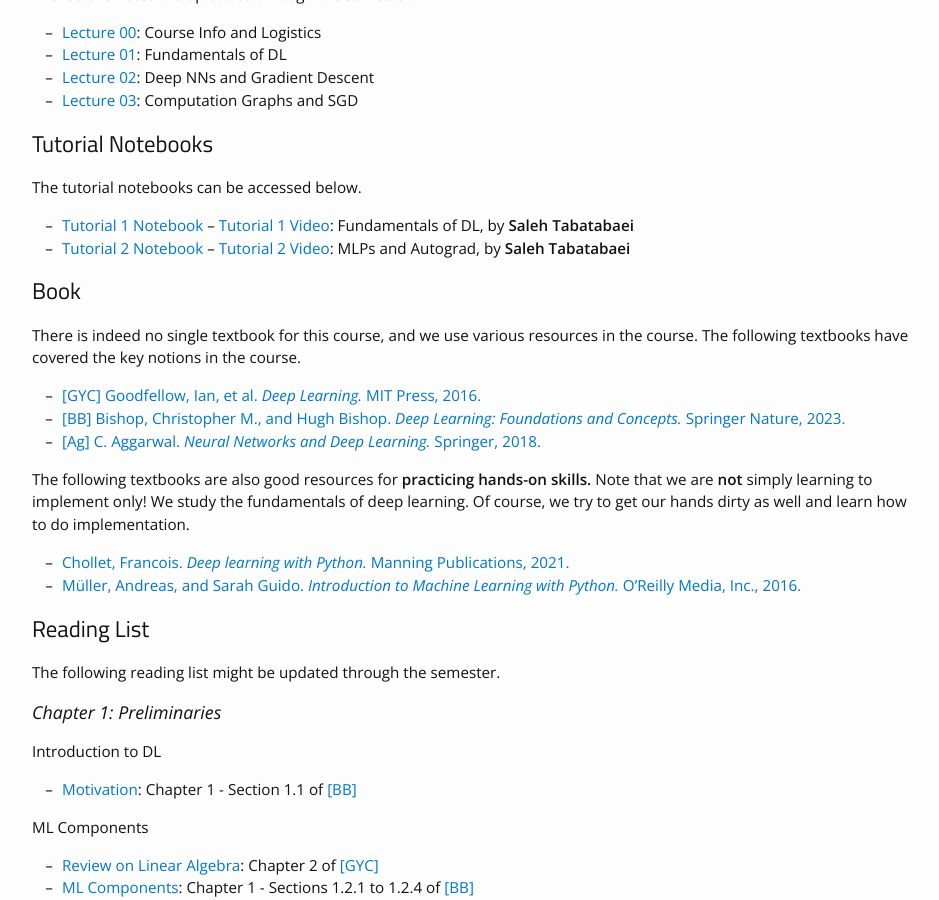
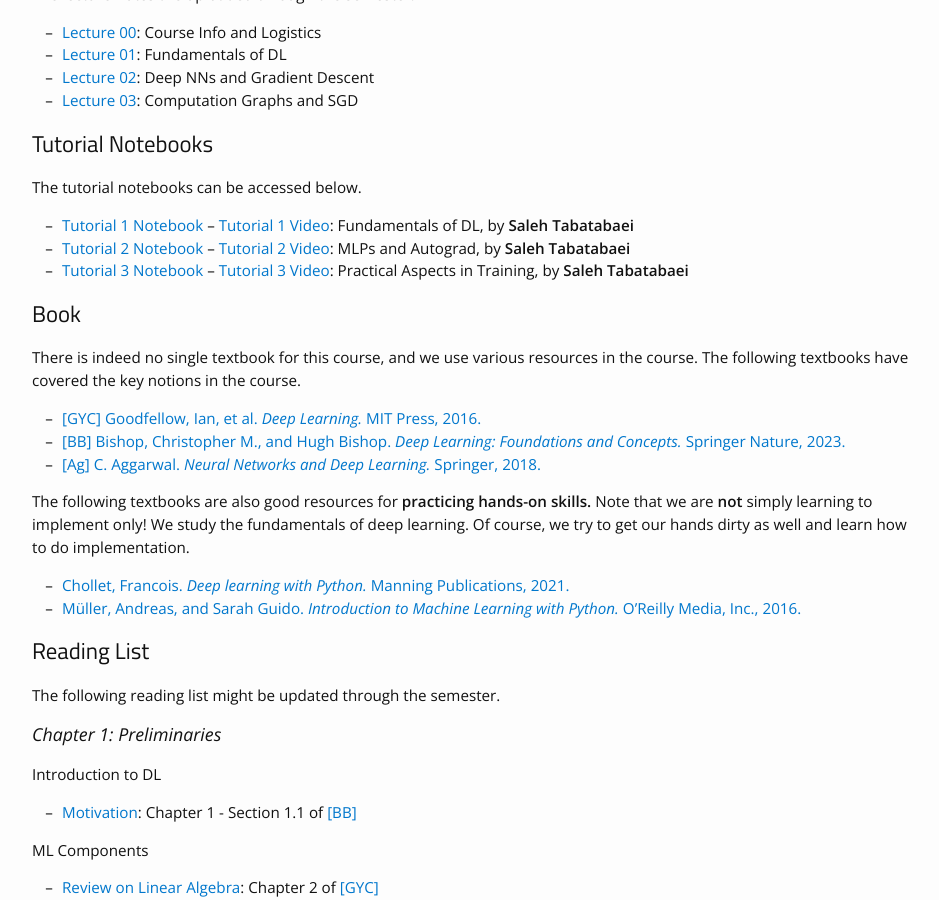
Before and after one commit to bereyhi-courses/dl-utoronto, a Jekyll site: the page built from materials.md, in a window 1280 px wide and 900 px high, scrolled down 405 px. Shown: the whole window, without its empty margins (163-1102 px from the left). Built offline with Jekyll 4.4.1, drawn with Linux system fonts in a browser that asks for light colours; nearby versions of some CDN libraries.

Commit message:
T3 uploaded

```diff
--- a/materials.md
+++ b/materials.md
@@ -74,6 +74,7 @@ The lecture notes are uploaded through the semester.
 The tutorial notebooks can be accessed below.
 * [Tutorial 1 Notebook]({{site.baseurl}}/assets/Tutorials/Tutorial1.zip) -- [Tutorial 1 Video](https://play.library.utoronto.ca/watch/f4f6bfbc371c76874568cd92208f2ce2): Fundamentals of DL, by __Saleh Tabatabaei__
 * [Tutorial 2 Notebook]({{site.baseurl}}/assets/Tutorials/Tutorial2.zip) -- [Tutorial 2 Video](https://play.library.utoronto.ca/watch/38c17554915583faac614d44867bc8f2): MLPs and Autograd, by __Saleh Tabatabaei__
+* [Tutorial 3 Notebook]({{site.baseurl}}/assets/Tutorials/Tutorial3.zip) -- [Tutorial 3 Video](https://play.library.utoronto.ca/watch/f0c42f26df85e049b920879730d88580): Practical Aspects in Training, by __Saleh Tabatabaei__
 
 
 
```
Also changed, not shown: 3 other files.
